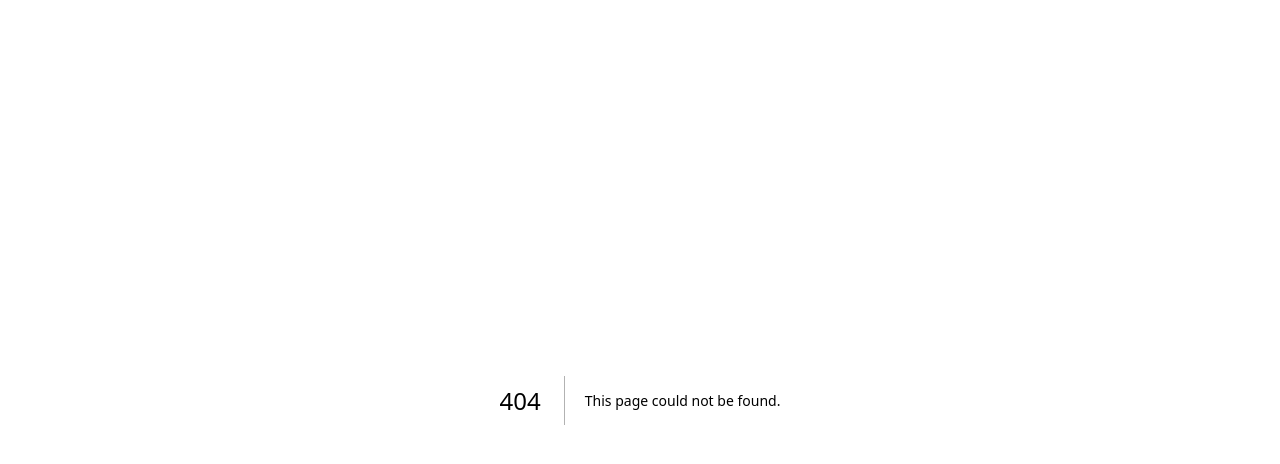
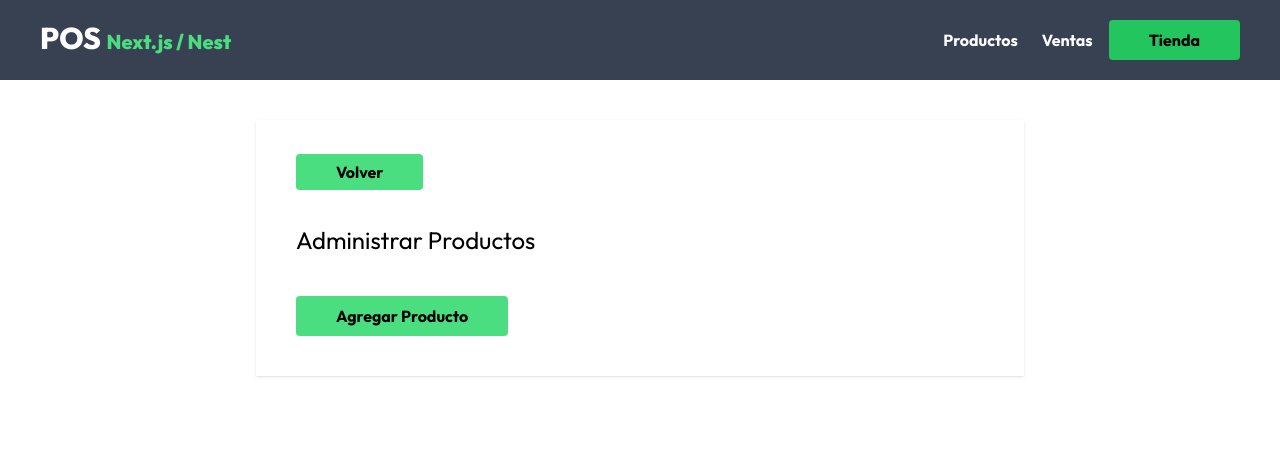
Before and after one commit to BterceroIII/POS-Nextjs, a Next.js app: page /admin/products/new in a window 1280 px wide. Before the commit this address had no page. Shown: the top 464 px of the page. Built offline with nearby package versions, Linux system fonts and the light colour scheme.

Commit message:
✨ Agregar página para crear nuevos productos: implementar el formulario de adición de productos y enlace de navegación en la página de administración de productos.

```diff
--- /dev/null
+++ b/app/admin/products/new/page.tsx
@@ -0,0 +1,17 @@
+import AddProductoForm from "@/components/products/AddProductoForm";
+import Heading from "@/components/UI/Heading";
+import Link from "next/link";
+
+
+export default function NewProductPage() {
+  return (
+    <>
+        <Link
+            href='/admin/products?page=1'
+            className='rounded bg-green-400 font-bold py-2 px-10'
+        >Volver</Link>
+        <Heading>Administrar Productos</Heading>
+        <AddProductoForm />
+    </>
+  )
+}
--- a/app/admin/products/page.tsx
+++ b/app/admin/products/page.tsx
@@ -3,8 +3,8 @@ import Heading from "@/components/UI/Heading";
 import Pagination from "@/components/UI/Pagination";
 import { ProductsResponseSchema } from "@/src/schemas";
 import { isValidPage } from "@/src/utils";
+import Link from "next/link";
 import { redirect } from "next/navigation";
-
 
 async function getProducts(take: number, skip: number) {
   const url = `${process.env.API_URL}/product?take=${take}&skip=${skip}`;
@@ -14,34 +14,43 @@ async function getProducts(take: number, skip: number) {
 
   return {
     products: data.products,
-    total: data.total
+    total: data.total,
   };
 }
 
-type SearchParams = Promise<{page: string,}>
+type SearchParams = Promise<{ page: string }>;
 
-export default async function ProductsPage({searchParams}: {searchParams: SearchParams}) {
-
-  const {page} = await searchParams;
-  if(!isValidPage(+page)) redirect('/admin/products?page=1');
+export default async function ProductsPage({
+  searchParams,
+}: {
+  searchParams: SearchParams;
+}) {
+  const { page } = await searchParams;
+  if (!isValidPage(+page)) redirect("/admin/products?page=1");
 
   const productsPerPage = 10;
-  const skip = (+page -1) * productsPerPage;
-  const {products, total} = await getProducts(productsPerPage, skip);
+  const skip = (+page - 1) * productsPerPage;
+  const { products, total } = await getProducts(productsPerPage, skip);
   const totalPages = Math.ceil(total / productsPerPage);
-  if(+page > totalPages) redirect('/admin/products?page=1');
+  if (+page > totalPages) redirect("/admin/products?page=1");
 
-  return(
+  return (
     <>
+      <Link
+        href="/admin/products/new"
+        className="rounded bg-green-400 font-bold py-2 px-10"
+      >
+        Nuevo Producto
+      </Link>
       <Heading>Administrar Productos</Heading>
 
       <ProductsTable products={products} />
 
       <Pagination
-          page={+page}
-          totalPages={totalPages}
-          baseUrl="/admin/products"
+        page={+page}
+        totalPages={totalPages}
+        baseUrl="/admin/products"
       />
     </>
-  )
+  );
 }
--- /dev/null
+++ b/components/products/AddProductoForm.tsx
@@ -0,0 +1,16 @@
+"use client";
+
+export default function AddProductoForm() {
+  return (
+    <form>
+
+
+
+        <input
+            type="submit"
+            className="rounded bg-green-400 font-bold py-2 px-10"
+            value="Agregar Producto"
+        />
+    </form>
+  )
+}
--- /dev/null
+++ b/components/products/ProductForm.tsx
@@ -0,0 +1,5 @@
+export default function ProductForm() {
+  return (
+    <div>ProductForm</div>
+  )
+}
```
